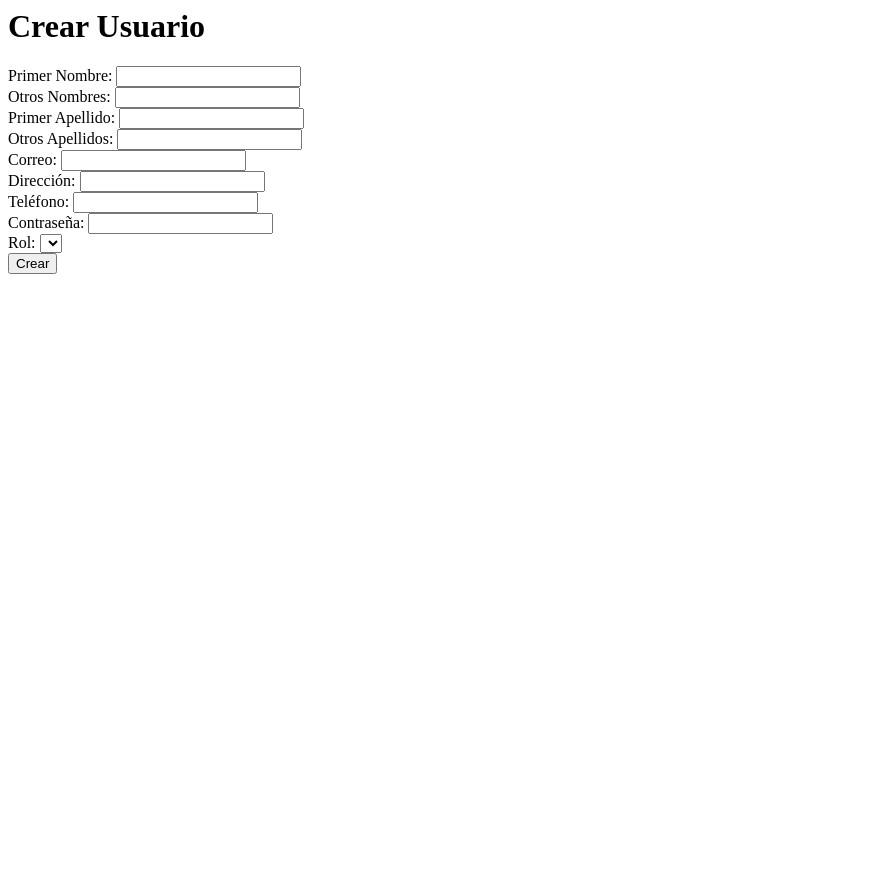
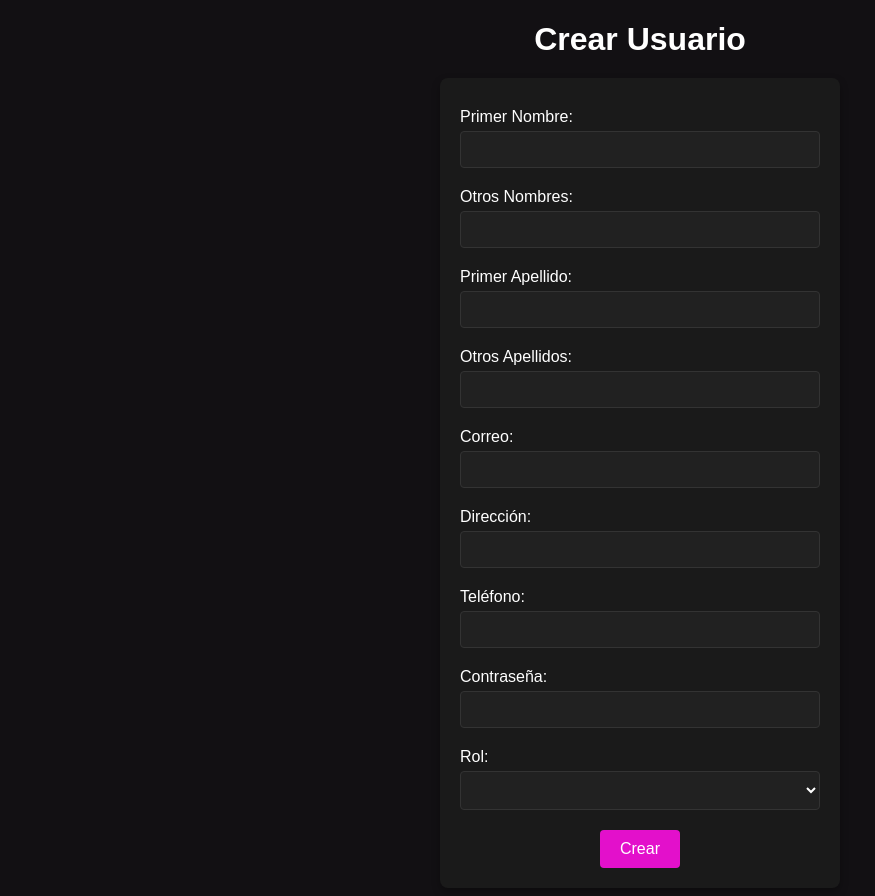
Before and after one commit to diomedescerda/emagineMoments, a PHP site: page /vista/usuarios/crear.php in a window 1280 px wide. Shown: the whole page, without its empty margins (0-875 px from the left). Before the commit the page ends 274 px from the top, so only its background shows below. Run offline with PHP 8.4, Linux system fonts and the light colour scheme; the template is opened without the code that fills it, so the values that code supplies are empty.

Commit message:
styles-alike_1

```diff
--- /dev/null
+++ b/vista/styles/crear.css
@@ -0,0 +1,83 @@
+*,
+*::before,
+*::after {
+    box-sizing: border-box;
+}
+
+/* Estilos generales */
+body {
+    background-color: #121013;
+    color: #FFFFFF;
+    font-family: Arial, sans-serif;
+    text-align: center;
+}
+
+h1 {
+    color: #FFFFFF;
+    font-size: 2em;
+    margin-bottom: 20px;
+}
+
+/* Estilo para el formulario */
+form {
+    max-width: 400px;
+    margin: 0 auto;
+    background-color: #1A1A1A;
+    padding: 20px;
+    border-radius: 8px;
+    box-shadow: 0 4px 8px rgba(0, 0, 0, 0.3);
+}
+
+label {
+    display: block;
+    color: #FFFFFF;
+    font-size: 1em;
+    margin-top: 10px;
+    text-align: left;
+}
+
+input[type="text"],
+input[type="email"],
+input[type="password"],
+select {
+    width: 100%;
+    padding: 10px;
+    margin: 5px 0 10px 0;
+    border: 1px solid #333333;
+    border-radius: 4px;
+    background-color: #212121;
+    color: #FFFFFF;
+}
+
+input[type="text"]:focus,
+input[type="email"]:focus,
+input[type="password"]:focus,
+select:focus {
+    outline: none;
+    border-color: #FF00FF;
+}
+
+button[type="submit"] {
+    background-color: #E310CB;
+    color: #FFFFFF;
+    padding: 10px 20px;
+    border: none;
+    border-radius: 4px;
+    font-size: 1em;
+    cursor: pointer;
+    margin-top: 10px;
+}
+
+button[type="submit"]:hover {
+    background-color: #FF33FF;
+}
+
+#additionalSelects {
+    margin-top: 15px;
+}
+
+#additionalSelects select {
+    background-color: #1A1A1A;
+    color: #FFFFFF;
+    border: 1px solid #333333;
+}
--- a/vista/usuarios/crear.php
+++ b/vista/usuarios/crear.php
@@ -1,3 +1,12 @@
+<!DOCTYPE html>
+<html lang="es">
+    <head>
+        <meta charset="UTF-8">
+        <meta name="viewport" content="width=device-width, initial-scale=1.0">
+        <title>Crear usuario</title>
+        <link rel="stylesheet" href="./vista/styles/crear.css">
+    </head>
+    <body>
         <h1>Crear Usuario</h1>
         <form method="POST" action="index.php?action=guardarUsuario">
             <label for="PrimerNombre">Primer Nombre:</label>
@@ -49,3 +58,5 @@
 
             <button type="submit">Crear</button>
         </form>
+    </body>
+</html>
--- a/vista/usuarios/editar.php
+++ b/vista/usuarios/editar.php
@@ -1,4 +1,4 @@
-<html>
+<html lang="es">
     <head>
         <link href="./vista/styles/editar.css" rel="stylesheet">
         <script src="https://cdnjs.cloudflare.com/ajax/libs/jquery/3.7.1/jquery.min.js"></script>
```
Also changed, not shown: vista/styles/editar.css (+8 -22 lines), vista/styles/perfil.css (+6 -6 lines). Lines whose indentation alone changed are shown as unchanged.
